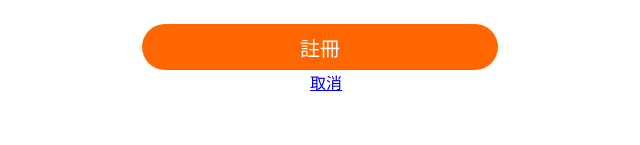
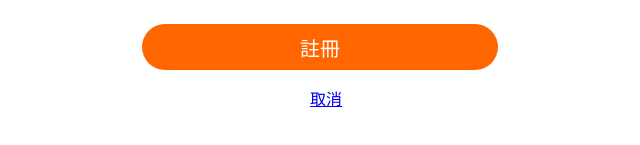
Before and after one commit to BellTseng/Twitter-React, a React (Create React App) app: page /signup in a window 1280 px wide. Shown: the part 619-764 px from the top of the page, without its empty margins (320-960 px from the left). Built offline with nearby package versions, Linux system fonts and the light colour scheme.

Commit message:
修正.linkroute(取消的Link)間距

```diff
--- a/src/style/SignUp.scss
+++ b/src/style/SignUp.scss
@@ -32,6 +32,7 @@
   }
 
   .linkroute {
+    margin-top: 16px;
     span {
       font-size: 16px;
       margin-left: 12px;
```
